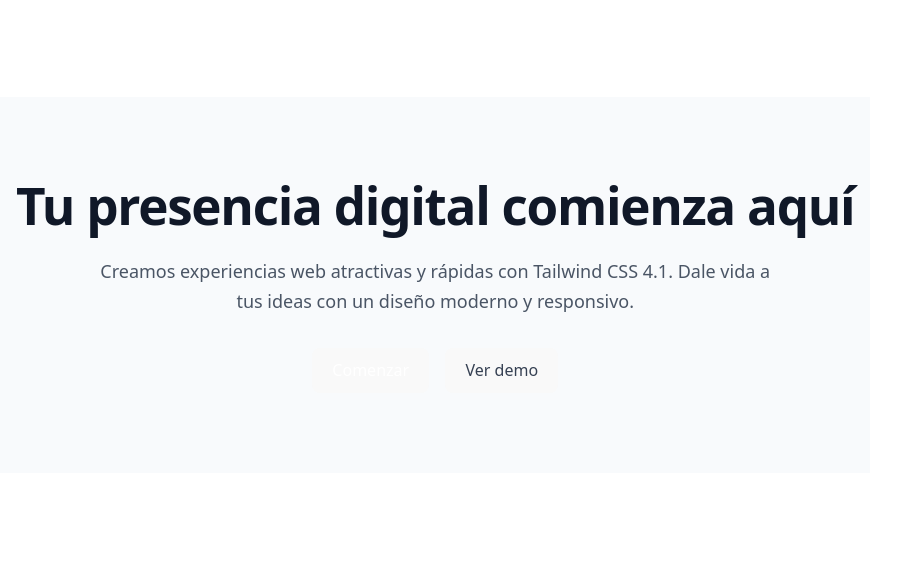
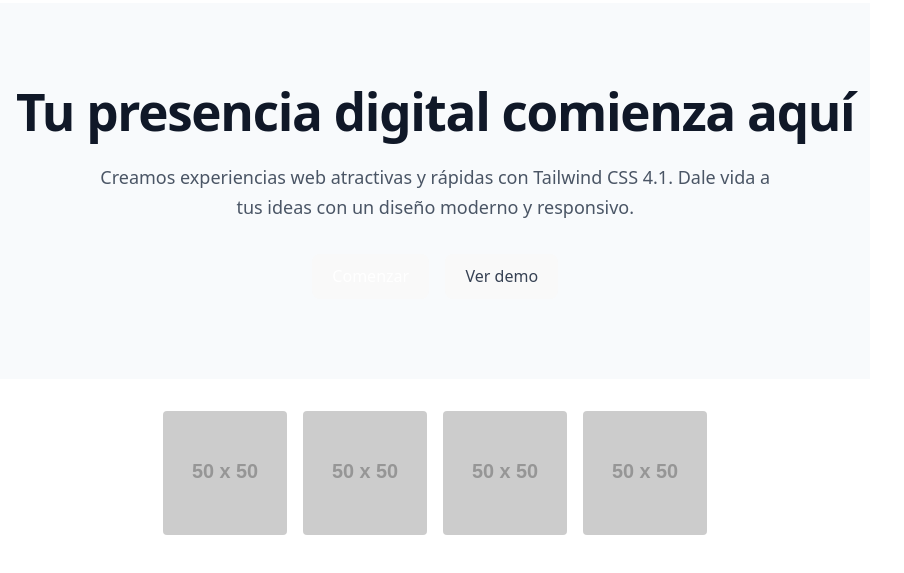
Before and after one commit to davexat/landing, a website built with Vite: page index.html in a window 1280 px wide. Shown: the part 115-688 px from the top of the page, without its empty margins (0-904 px from the left). Built offline with nearby package versions, Linux system fonts and the light colour scheme; placeholder pictures from the web are drawn by us.

Commit message:
chore: testing framework

```diff
--- a/index.html
+++ b/index.html
@@ -20,6 +20,16 @@
         <button id="demo" class="inline-block px-6 py-3 border border-gray-300 text-gray-700 rounded-lg dark:border-gray-600 dark:text-white">Ver demo</button>
       </div>
     </div>
+    <section class="bg-white dark:bg-gray-900">
+    <div id="container-03" class="px-4 py-8 mx-auto max-w-md md:max-w-xl">
+      <div id="container-04" class="grid grid-cols-2 gap-4 md:grid-cols-4">
+        <img src="https://placehold.co/50" alt="Imagen 1" class="w-full h-auto rounded">
+        <img src="https://placehold.co/50" alt="Imagen 2" class="w-full h-auto rounded">
+        <img src="https://placehold.co/50" alt="Imagen 3" class="w-full h-auto rounded">
+        <img src="https://placehold.co/50" alt="Imagen 4" class="w-full h-auto rounded">
+      </div>
+    </div>
+  </section>
   </main>
 </body>
 
```
